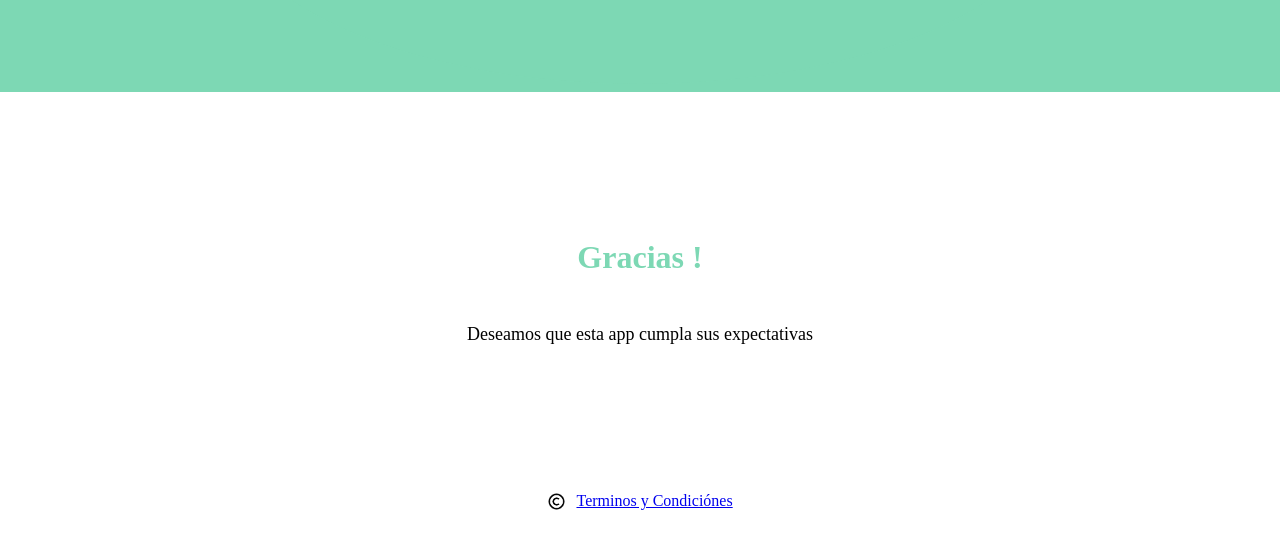
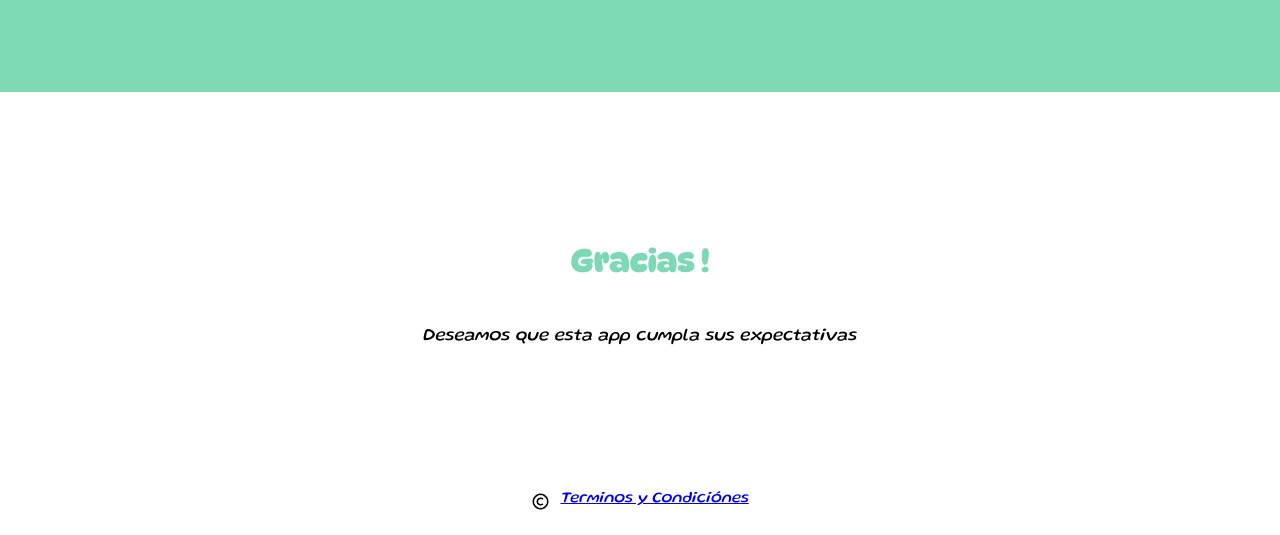
Before and after one commit to AntonioCru/congAppMotocicle, a Gatsby site: page / in a window 1280 px wide. Shown: the part 308-843 px from the top of the page. Built offline with nearby package versions, Linux system fonts and the light colour scheme; Gatsby itself is replaced by a stand-in of ours.

Commit message:
[style] se agregan fuentes

```diff
--- a/gatsby-browser.js
+++ b/gatsby-browser.js
@@ -5,3 +5,4 @@
  */
 
 // You can delete this file if you're not using it
+import './src/styles/fonts.css'
--- a/src/components/pageSections/Dashboard/Dashboard.jsx
+++ b/src/components/pageSections/Dashboard/Dashboard.jsx
@@ -9,7 +9,7 @@ import { Link } from 'gatsby'
 
 export default function Dashboard() {
 	return (
-		<>
+		<div className='containerDashboard'>
 			<header className='headerContainer'>
 				<div className='containerIconimage'>
 					<img className='imgIcon' src={iconCheck} alt='iconCheck' />
@@ -25,6 +25,6 @@ export default function Dashboard() {
 				<img className='imgC' src={derRes} alt='iconCheck' />
 				<Link to='/TermConditions'>Terminos y Condiciónes</Link>
 			</div>
-		</>
+		</div>
 	)
 }
--- a/src/components/pageSections/Dashboard/dashboard.css
+++ b/src/components/pageSections/Dashboard/dashboard.css
@@ -38,9 +38,11 @@
 .containerFooter__description h1 {
 	color: var(--colorScreen);
 	margin-bottom: 3rem;
+	font-family: var(--fontDynaPuff);
 }
 .containerFooter__description p {
 	font-size: 18px;
+	font-family: var(--fontGluten);
 }
 
 .containerTermConditions {
@@ -48,6 +50,7 @@
 	justify-content: center;
 	gap: 10px;
 	margin-bottom: 1rem;
+	font-family: var(--fontGluten);
 }
 .imgC {
 	width: 1.2rem;
--- a/src/components/pageSections/termConditions/TermConditions.css
+++ b/src/components/pageSections/termConditions/TermConditions.css
@@ -3,6 +3,7 @@
 	height: auto;
 	padding: 2rem;
 	background-color: #b5eed8;
+	font-family: var(--fontGluten);
 }
 .titleTerm {
 	font-size: 20px;
--- a/src/styles/__styles.css
+++ b/src/styles/__styles.css
@@ -6,8 +6,15 @@
 	--colorMenuTab: #006e7d;
 	--secondIconTab: #43bdc3;
 	--firstIconTab: #00e3ee;
+
+	--fontBoogaloo: 'BoogalooRegular';
+	--fontCaveat: 'CaveatBrushRegular';
+	--fontChicle: 'ChicleRegular';
+
+	--fontDynaPuff: 'DynaPuffVariableFont';
+	--fontGluten: 'GlutenVariableFont';
+
+	--fontItim: 'ItimRegular';
+	--fontShantellItalic: 'ShantellSansItalic';
+	--fontShantell: 'ShantellSans';
 }
-
-* {
-	font-family: cursive;
-}
--- /dev/null
+++ b/src/styles/fonts.css
@@ -0,0 +1,59 @@
+@font-face {
+	font-family: 'BoogalooRegular';
+	src: url('../assets/fonts/Boogaloo-Regular.ttf') format('truetype');
+	font-weight: normal;
+	font-style: normal;
+}
+
+@font-face {
+	font-family: 'CaveatBrushRegular';
+	src: url('../assets/fonts/CaveatBrush-Regular.ttf') format('truetype');
+	font-weight: normal;
+	font-style: normal;
+}
+
+@font-face {
+	font-family: 'ChicleRegular';
+	src: url('../assets/fonts/Chicle-Regular.ttf') format('truetype');
+	font-weight: normal;
+	font-style: normal;
+}
+
+@font-face {
+	font-family: 'DynaPuffVariableFont';
+	src: url('../assets/fonts/DynaPuff-VariableFont_wdth,wght.ttf')
+		format('truetype');
+	font-weight: 100 900;
+	font-style: normal;
+}
+
+@font-face {
+	font-family: 'GlutenVariableFont';
+	src: url('../assets/fonts/Gluten-VariableFont_slnt,wght.ttf')
+		format('truetype');
+	font-weight: 100 900;
+	font-style: oblique;
+}
+
+@font-face {
+	font-family: 'ItimRegular';
+	src: url('../assets/fonts/Itim-Regular.ttf') format('truetype');
+	font-weight: normal;
+	font-style: normal;
+}
+
+@font-face {
+	font-family: 'ShantellSansItalic';
+	src: url('../assets/fonts/ShantellSans-Italic-VariableFont_BNCE,INFM,SPAC,wght.ttf')
+		format('truetype');
+	font-weight: 100 900;
+	font-style: italic;
+}
+
+@font-face {
+	font-family: 'ShantellSans';
+	src: url('../assets/fonts/ShantellSans-VariableFont_BNCE,INFM,SPAC,wght.ttf')
+		format('truetype');
+	font-weight: 100 900;
+	font-style: normal;
+}
```
Also changed, not shown: src/assets/fonts/Boogaloo-Regular.ttf (added), src/assets/fonts/CaveatBrush-Regular.ttf (added), src/assets/fonts/Chicle-Regular.ttf (added), src/assets/fonts/DynaPuff-VariableFont_wdth,wght.ttf (added), src/assets/fonts/Gluten-VariableFont_slnt,wght.ttf (added), src/assets/fonts/Itim-Regular.ttf (added), 2 other files.
